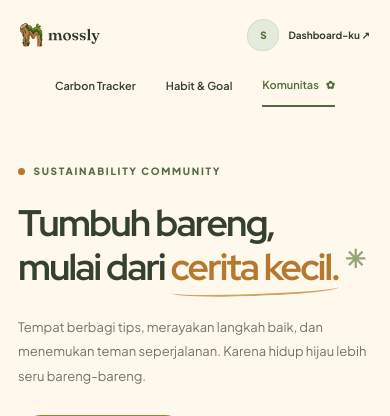
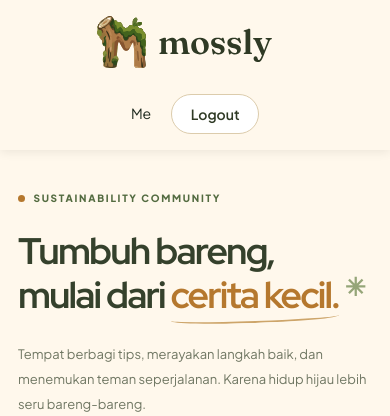
Before and after one commit to pbp-kelompok-a5/mossly, a Django app: page /community/ in a window 390 px wide. Shown: the top 416 px of the page. Run offline with Django 5.2, Linux system fonts and the light colour scheme; the visitor is signed in with stand-in values (Sample User, id 1); data that the repository does not hold is empty.

Commit message:
style: fix community nav bar with landing page

```diff
--- a/community/templates/community/base.html
+++ b/community/templates/community/base.html
@@ -7,13 +7,30 @@
   <link rel="preconnect" href="https://fonts.googleapis.com">
   <link rel="preconnect" href="https://fonts.gstatic.com" crossorigin>
   <link href="https://fonts.googleapis.com/css2?family=Plus+Jakarta+Sans:wght@400;500;600;700;800&family=Red+Hat+Display:wght@500;700;800;900&display=swap" rel="stylesheet">
+  <link rel="stylesheet" href="{% static 'css/tokens.css' %}">
+  <link rel="stylesheet" href="{% static 'css/global.css' %}">
+  <link rel="stylesheet" href="{% static 'css/components.css' %}">
   <link rel="stylesheet" href="{% static 'css/community.css' %}">
 </head>
 <body>
 <a class="skip-link" href="#main">Lewati ke konten</a>
-<header class="site-header"><a class="brand" href="{% url 'main:landing' %}" aria-label="Mossly beranda"><img src="{% static 'img/logo/logo.svg' %}" alt="Mossly" width="108" height="48"></a>
-<nav aria-label="Navigasi utama"><a href="{% url 'carbon:index' %}">Carbon Tracker</a><a href="{% url 'habits:index' %}">Habit & Goal</a><a class="nav-active" href="{% url 'community:index' %}" aria-current="page">Komunitas <span aria-hidden="true">✿</span></a></nav>
-<a class="profile-link" href="{% url 'dashboard:index' %}"><span class="avatar small">{{ user.username|first|upper }}</span><span>Dashboard-ku ↗</span></a></header>
+<header class="navbar">
+  <a href="{% url 'main:landing' %}" class="brand">
+    <img src="{% static 'img/logo/logo.svg' %}" alt="Mossly" width="197" height="53">
+  </a>
+  <nav>
+    {% if user.is_authenticated %}
+      <a href="{% url 'dashboard:index' %}">Me</a>
+      <a href="{% url 'accounts:logout' %}" class="btn btn-secondary btn-m">Logout</a>
+    {% else %}
+      <a href="{% url 'community:index' %}">Community</a>
+      <a href="{% url 'carbon:index' %}">Carbon</a>
+      <a href="{% url 'habits:index' %}">Habits</a>
+      <a href="{% url 'accounts:login' %}">Login</a>
+      <a href="{% url 'accounts:register' %}" class="btn">Daftar</a>
+    {% endif %}
+  </nav>
+</header>
 <main id="main" class="community-shell">
 {% if messages %}<div class="notices" role="status">{% for message in messages %}<p>{{ message }}</p>{% endfor %}</div>{% endif %}
 {% block content %}{% endblock %}
--- a/static/css/community.css
+++ b/static/css/community.css
@@ -62,48 +62,6 @@ img {
 }
 .skip-link:focus {
   top:12px
-}
-.site-header {
-  max-width:1240px;
-  margin:auto;
-  min-height:100px;
-  padding:20px 36px;
-  width:100%;
-  display:flex;
-  align-items:center;
-  justify-content:space-between;
-  gap:25px
-}
-.brand {
-  display:flex;
-  flex-shrink:0
-}
-.brand img {
-  object-fit:contain
-}
-.site-header nav {
-  display:flex;
-  align-items:center;
-  gap:32px;
-  font-size:12px;
-  font-weight:600
-}
-.site-header nav a {
-  padding:10px 0
-}
-.nav-active {
-  color:var(--moss);
-  border-bottom:2px solid var(--moss)
-}
-.nav-active span {
-  margin-left:5px
-}
-.profile-link {
-  display:flex;
-  align-items:center;
-  gap:9px;
-  font-size:12px;
-  font-weight:700
 }
 .avatar {
   width:42px;
@@ -899,14 +857,8 @@ img {
   }
 }
 @media(max-width:1000px) {
-  .site-header {
-    padding-inline:24px
-  }
   .community-shell {
     width:calc(100% - 48px)
-  }
-  .site-header nav {
-    gap:20px
   }
   .community-layout {
     grid-template-columns:minmax(0,1fr) 250px;
@@ -932,26 +884,6 @@ img {
   }
 }
 @media(max-width:760px) {
-  .site-header {
-    flex-wrap:wrap;
-    gap:12px;
-    min-height:110px;
-    padding:16px 20px
-  }
-  .brand img {
-    width:90px;
-    height:38px
-  }
-  .site-header nav {
-    order:3;
-    justify-content:center;
-    width:100%;
-    gap:30px;
-    font-size:11px
-  }
-  .profile-link {
-    font-size:10px
-  }
   .community-shell {
     width:calc(100% - 36px)
   }
```
